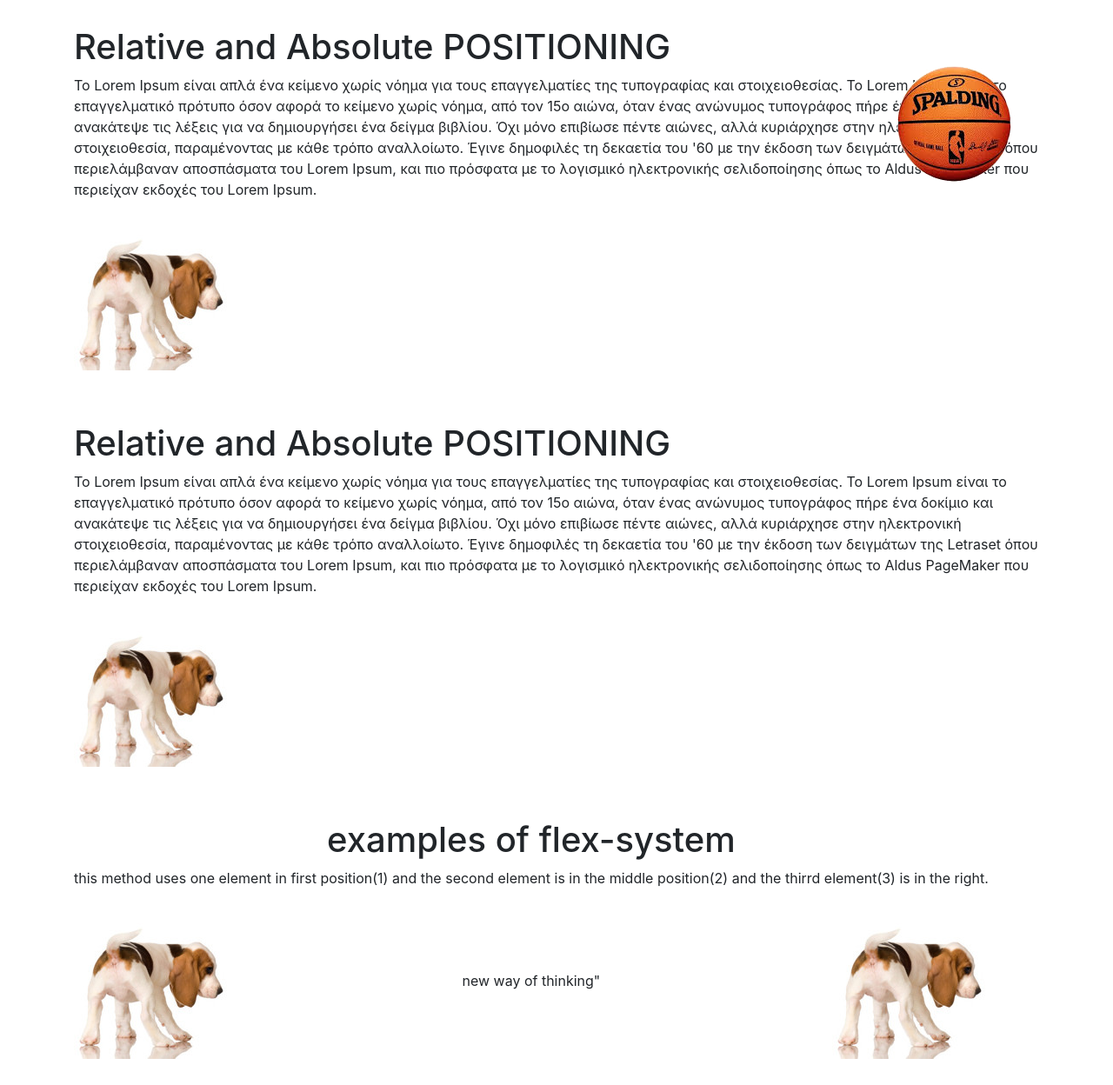
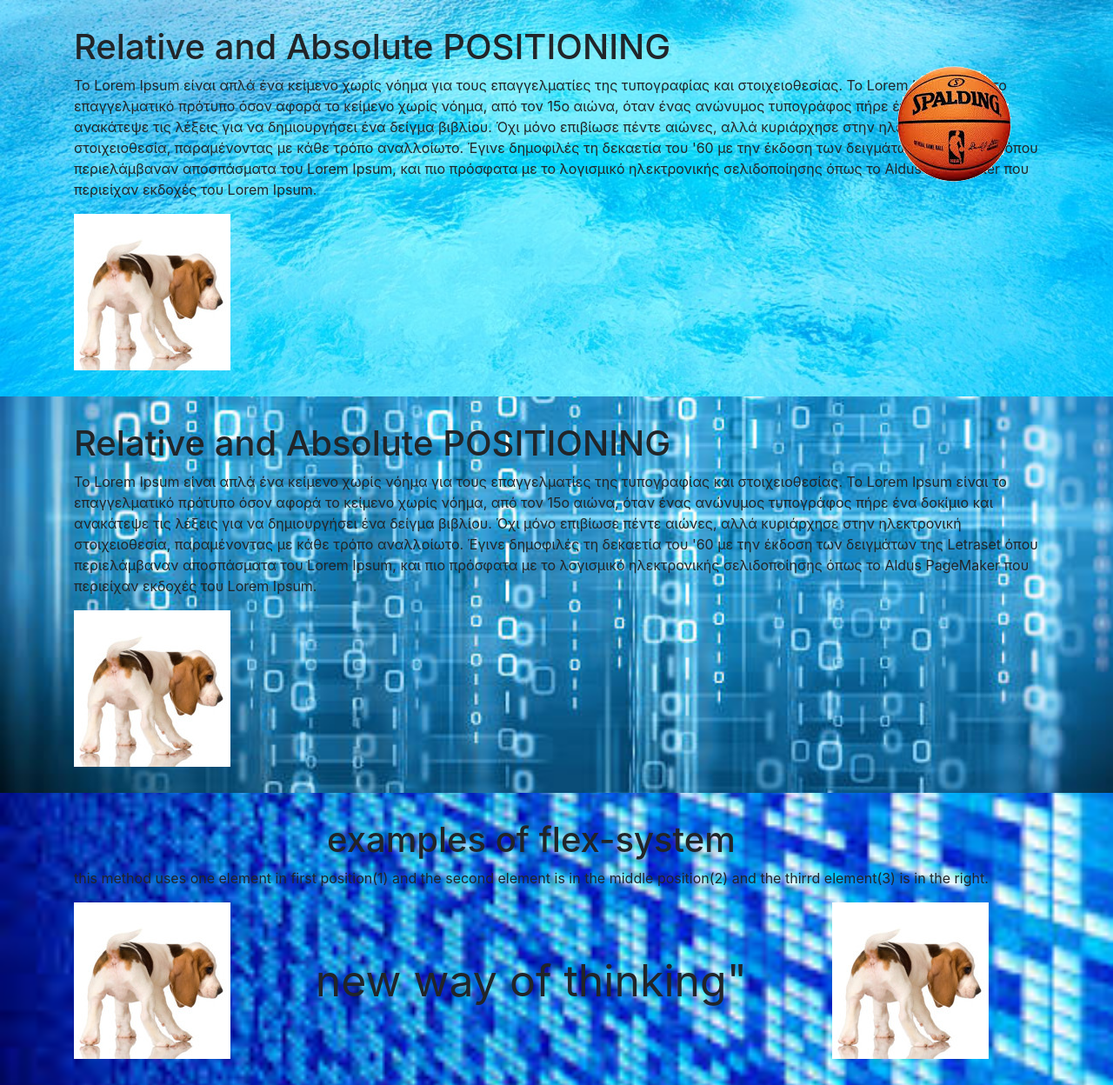
Before and after one commit to mad011/flex, a plain HTML site: page index.html in a window 1280 px wide. Shown: the whole page at 87% size. Drawn offline with nearby package versions, Linux system fonts and the light colour scheme.

Commit message:
includes the bg

```diff
--- a/style.css
+++ b/style.css
@@ -6,7 +6,7 @@ body{
 }
 .wrapper{
     padding:30px;
-/*    background-image:url(images/water-1330252_960_720.jpg);*/
+    background-image:url(images/water-1330252_960_720.jpg);
     width:100%;
     height:100%;
     background-size:cover;
@@ -17,7 +17,7 @@ body{
 
 .wrapper-sec{
     padding:30px;
-/*    background-image:url(images/sec.jpg);*/
+    background-image:url(images/sec.jpg);
     width:100%;
     height:100%;
     background-size:cover;
@@ -27,7 +27,7 @@ body{
 }
 .wrapper-third{
     padding:30px;
-/*    background-image:url(images/images.jpg);*/
+    background-image:url(images/images.jpg);
     width:100%;
     height:100%;
     background-size:cover;
@@ -62,3 +62,6 @@ body{
     right: 0;
 
 }
+.text{
+    font-size:50px;
+}
```
